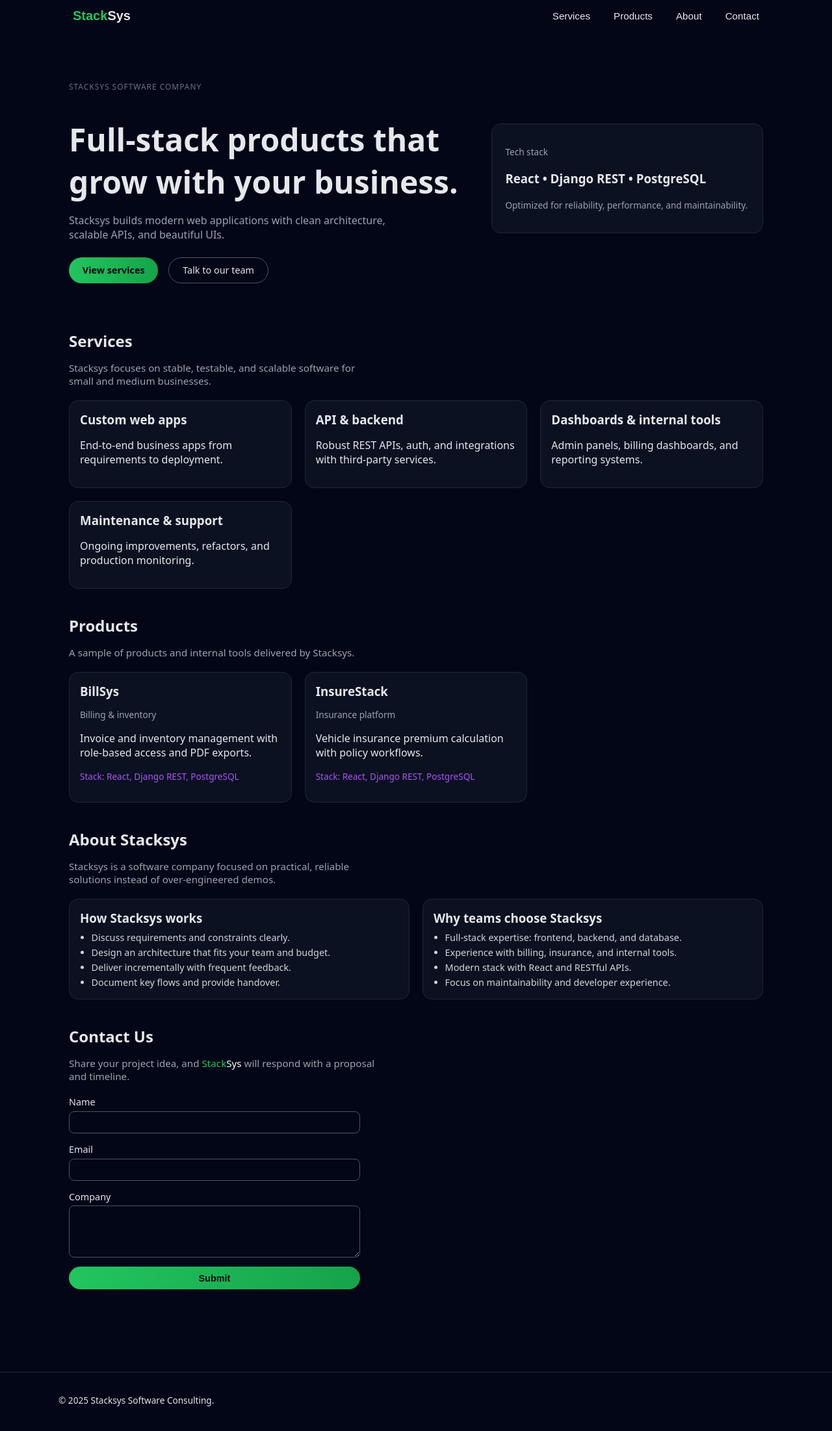
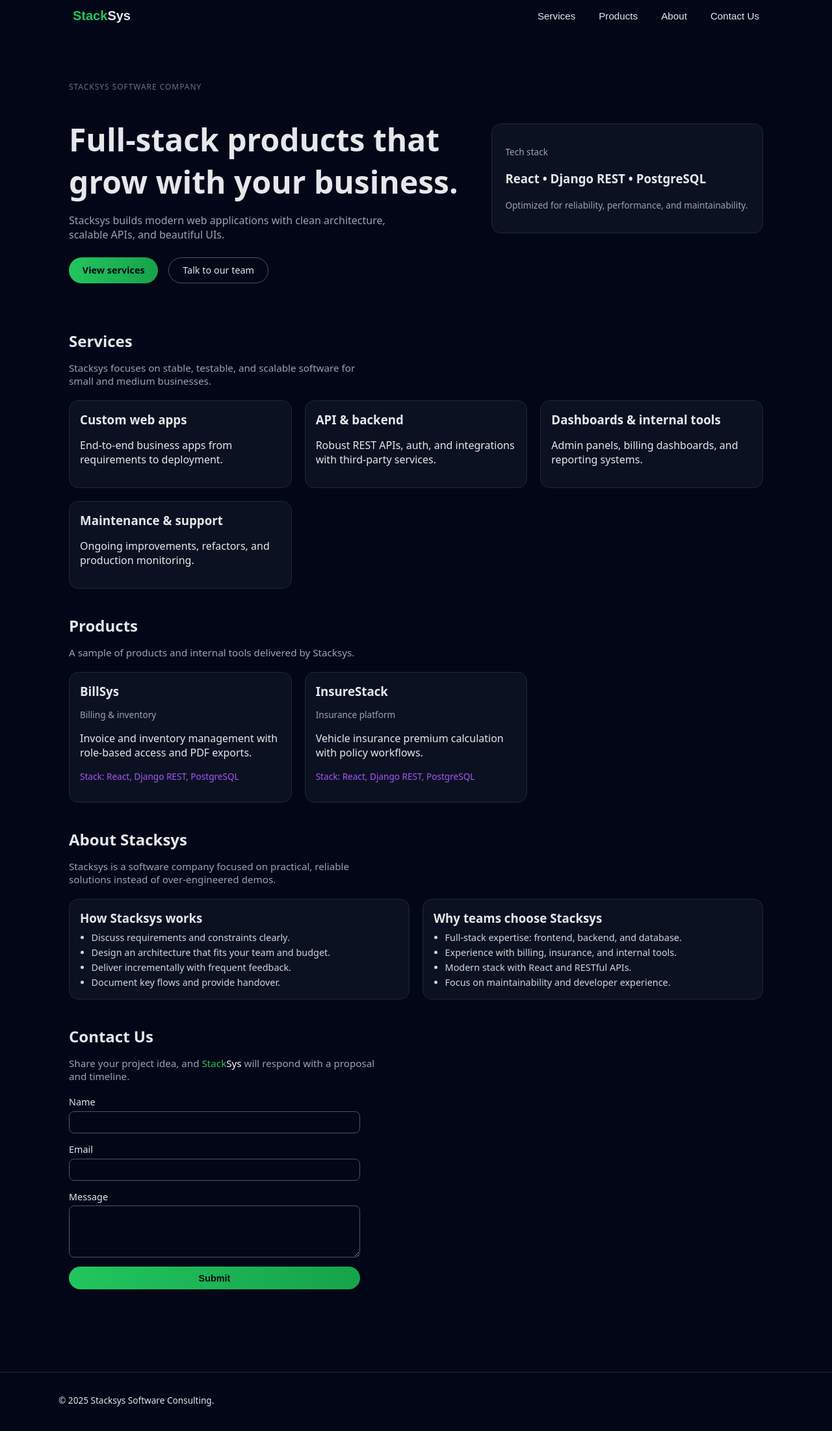
Before and after one commit to DEVARUN98/STACKSYS-FRONTEND, a React (Create React App) app: page / in a window 1280 px wide. Shown: the top 2202 px of the page at 65% size. Built offline with nearby package versions, Linux system fonts and the light colour scheme.

Commit message:
updated minor issues

```diff
--- a/src/components/Contact.jsx
+++ b/src/components/Contact.jsx
@@ -116,7 +116,7 @@ export default function ContactForm() {
       <label htmlFor="">Email
         <input type="email" name="email" required/>
       </label>
-      <label>Company
+      <label>Message
         <textarea name="message" rows="4" required></textarea>
       </label>
       <button type="submit" className="btn-primary">Submit</button>
--- a/src/components/Navbar.jsx
+++ b/src/components/Navbar.jsx
@@ -37,7 +37,7 @@ const Navbar = () => {
           <button onClick={() => scrollToId("services")}>Services</button>
           <button onClick={() => scrollToId("projects")}>Products</button>
           <button onClick={() => scrollToId("about")}>About</button>
-          <button onClick={() => scrollToId("contact")}>Contact</button>
+          <button onClick={() => scrollToId("contact")}>Contact Us</button>
         </nav>
       </div>
     </header>
```
